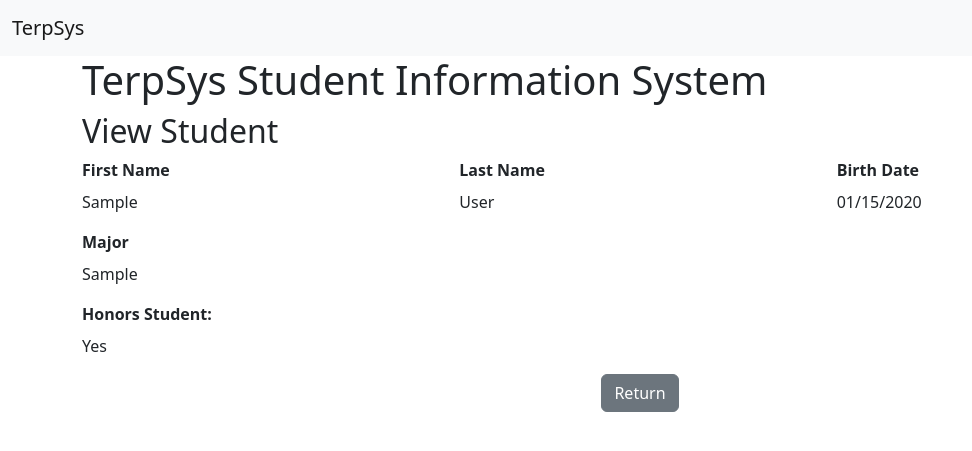
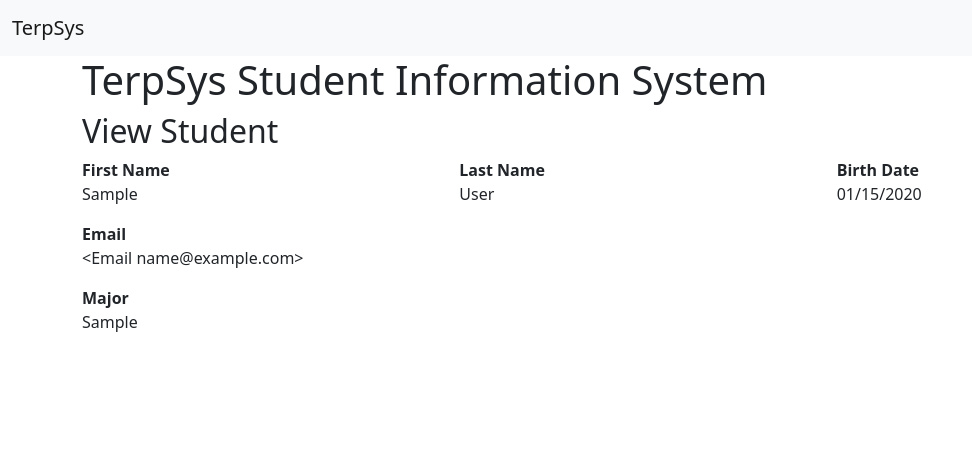
Before and after one commit to gbhasin518/HelloWorld, a Flask app: template templates/student_entry.html in a window 1280 px wide. Shown: the top 451 px of the page, without its empty margins (0-972 px from the left). Run offline with Flask 3, Linux system fonts and the light colour scheme; the template is opened without the code that fills it: values that come from a table or form of the project are taken from there, others are empty; tables that the repository leaves empty hold one stand-in row (values such as "Sample post").

Commit message:
Updated commit of the student entry HTML page that allows the user to add students.

```diff
--- a/templates/student_entry.html
+++ b/templates/student_entry.html
@@ -1,5 +1,5 @@
+
 {% extends "base.html" %}
-
 
 {% block page_title %}
     {% if action and action == 'create' %}
@@ -7,10 +7,13 @@
     {% elif action and action == 'update'  %}
         Update Student
     {% else %}
+        {% if current_user.role == 'STUDENT' %}
+            View My Record
+        {% else %}
             View Student
         {% endif %}
+    {% endif %}
 {% endblock %}
-
 
 {% block page_head %}
     {% if action and action == 'create' %}
@@ -18,50 +21,64 @@
     {% elif action and action == 'update'  %}
         Update Student
     {% else %}
+        {% if current_user.role == 'STUDENT' %}
+            View My Record
+        {% else %}
             View Student
+        {% endif %}
     {% endif %}
 {% endblock %}
 
-
 {% block page_content %}
 
-
+{% if action and action in ['create', 'update'] %}
 <form class="row g-3"
       action="{{ url_for('student_edit', student_id=student['student_id']) if student else url_for('student_create') }}" method="post">
+{% else %}
+    <div class="row g-3">
+{% endif %}
+
   <div class="col-md-4">
+    {% if action and action in ['create', 'update'] %}
     <label for="first_name" class="form-label"><strong>First Name</strong></label>
-   {% if action and action in ['create', 'update'] %}
     <input type="text" class="form-control" id="first_name" name="first_name" value="{{ student['first_name'] if student else '' }}" required>
     {% else %}
+        <strong>First Name</strong>
         <br>{{ student['first_name'] }}
     {% endif %}
   </div>
   <div class="col-md-4">
+    {% if action and action in ['create', 'update'] %}
     <label for="last_name" class="form-label"><strong>Last Name</strong></label>
-   {% if action and action in ['create', 'update'] %}
     <input type="text" class="form-control" id="last_name" name="last_name" value="{{ student['last_name'] if student else '' }}" required>
     {% else %}
+        <strong>Last Name</strong>
         <br>{{ student['last_name'] }}
     {% endif %}
   </div>
- <!-- The new email that will be displayed on the page-->
+  <div class="col-md-4">
     {% if action and action in ['create', 'update'] %}
- <div class="col-md-4">
-   <label for="email" class="form-label"><strong>Email</strong></label>
-   <input type="email" class="form-control" id="email" name="email" maxlength="100" required placeholder="Student's email" value="{{ student['email'] if student else '' }}">
- </div>
- {% endif %}
- <div class="col-md-4">
     <label for="birth_date" class="form-label"><strong>Birth Date</strong></label>
-   {% if action and action in ['create', 'update'] %}
     <input type="date" class="form-control" id="birth_date" name="birth_date" value="{{ student['birth_date'].strftime('%Y-%m-%d') if student else '' }}" required>
     {% else %}
+        <strong>Birth Date</strong>
         <br>{{ student['birth_date'].strftime('%m/%d/%Y') }}
     {% endif %}
   </div>
+
+  <div class="col-md-12">
+    {% if action and action in ['create', 'update'] %}
+    <label for="email" class="form-label"><strong>Email</strong></label>
+    <input type="email" class="form-control" id="email" name="email" maxlength="100" value="{{ student['email'] if student else '' }}" required>
+    {% else %}
+        <strong>Email</strong>
+        <br>{{ student['email'] }}
+    {% endif %}
+  </div>
+
   <div class="col-md-4">
+    {% if action and action in ['create', 'update'] %}
     <label for="major_id" class="form-label"><strong>Major</strong></label>
-   {% if action and action in ['create', 'update'] %}
     <select name="major_id" id="major_id" class="form-select form-select-md" aria-label=".form-select-md example">
         <option value="0">---Select A Major---</option>
         {% for each_major in majors %}
@@ -70,50 +87,70 @@
         {% endfor %}
     </select>
     {% else %}
-       <br>
+         <strong>Major</strong><br>
         {% for each_major in majors %}
             {{ each_major['major'] if student and each_major['major_id'] == student['major_id'] else ''}}
         {% endfor %}
     {% endif %}
   </div>
+
   {% if action and action in ['read', 'update'] %}
   <div class="col-md-4">
+    {% if action and action == 'update' %}
     <label for="num_credits_completed" class="form-label"><strong>Number of Credits Completed</strong></label>
-   {% if action and action == 'update' %}
     <input type="number" min="0" max="200" class="form-control" id="num_credits_completed" name="num_credits_completed"
            value="{{ student['num_credits_completed'] if student else '' }}" required>
     {% else %}
+        <strong>Number of Credits Completed</strong>
         <br> {{ student['num_credits_completed'] }}
     {% endif %}
   </div>
   <div class="col-md-4">
+    {% if action and action in ['create', 'update'] %}
     <label for="gpa" class="form-label"><strong>GPA</strong></label>
-   {% if action and action in ['create', 'update'] %}
     <input type="number" step="0.01" min="0.00" max="4.00" class="form-control" id="gpa" name="gpa" value="{{ student['gpa'] if student else '' }}" required>
     {% else %}
+        <strong>GPA</strong>
         <br>{{ student['gpa'] }}
     {% endif %}
   </div>
   {% endif %}
+
   <div class="col-12">
         {% if action and action in ['create', 'update'] %}
     <div class="form-check">
+
       <input class="form-check-input" type="checkbox" value="" id="is_honors" name="is_honors"
-            {{ 'checked' if student and student['is_honors'] else '' }}>
-     <label class="form-check-label" for="is_honors">
+              {{ 'checked' if student and student['is_honors'] == True else '' }}>
+      <label class="form-check-label" for="is_honors"></label> <strong>Is this an honors student?</strong>
+    </div>
+        {% endif %}
+
+            {% if action and not(action in ['create', 'update']) %}
             <strong>Is this an honors student?</strong>
-     </label>
-   </div>
-   {% else %}
-   <label for="is_honors" class="form-label"><strong>Honors Student:</strong></label>
-   <br>{{ 'Yes' if student and student['is_honors'] else 'No' }}
+            <br>{{ 'Yes' if student and student['is_honors'] == True else 'No' }}
             {% endif %}
+
   </div>
   <div class="col-12 text-center">
     {% if action and action in ['create', 'update'] %}
     <button class="btn btn-primary" type="submit">{{ 'Add' if action=='create' else 'Update' }} Student</button>
     {% endif %}
-   <a href="{{ url_for('student_view_all') }}" class="btn btn-secondary" role="button">{{ 'Cancel' if action and action in ['create', 'update'] else 'Return' }}</a>
+
+    {% if current_user.role in ['MANAGER', 'ADMIN'] %}
+    <a href="{{ url_for('student_view_all') }}" class="btn btn-secondary" role="button">
+        {% if action and action in ['create', 'update'] %}
+        Cancel
+        {% else %}
+        Return
+        {% endif %}
+    </a>
+    {% endif %}
   </div>
+
+{% if action and action in ['create', 'update'] %}
 </form>
+{% else %}
+    </div>
+{% endif %}
 {% endblock %}
```
Lines whose indentation alone changed are shown as unchanged.
